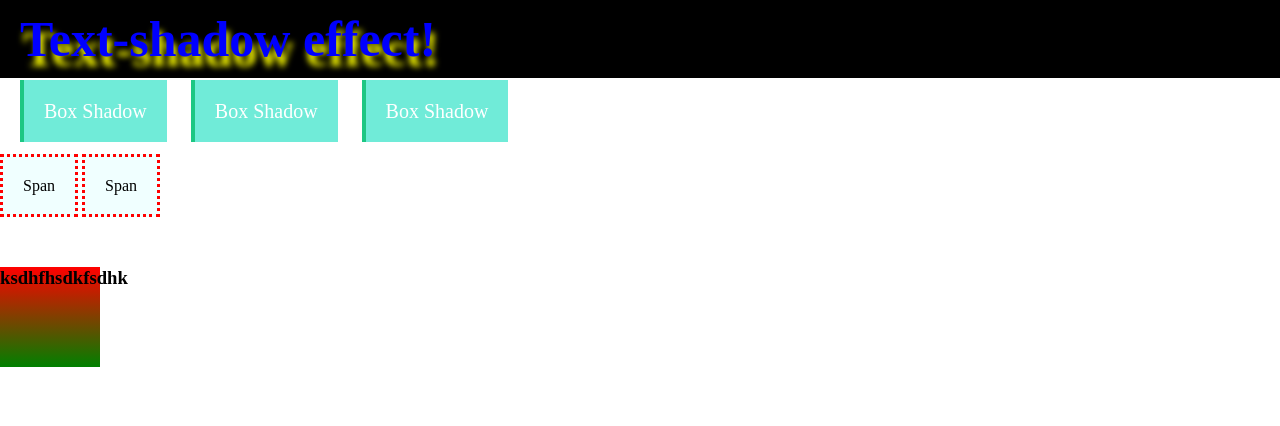
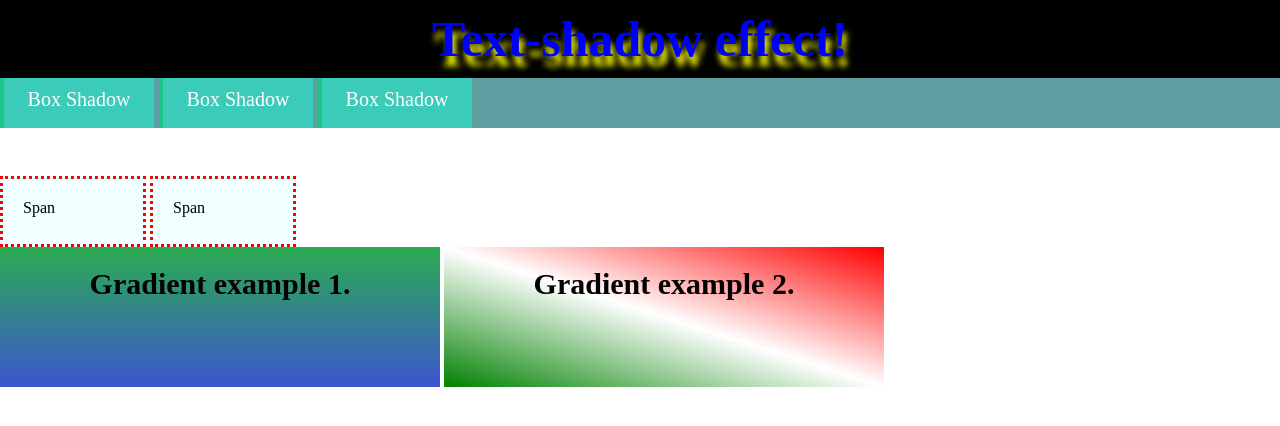
Before and after one commit to scientist3/mcanc2020, a PHP site: page /26dec/index.html in a window 1280 px wide. Shown: the top 426 px of the page. Run offline with PHP 8.4, Linux system fonts and the light colour scheme.

Commit message:
Code refactoring CSS

```diff
--- a/26dec/assets/css/style.css
+++ b/26dec/assets/css/style.css
@@ -4,6 +4,7 @@
 }
 
 h1 {
+  text-align: center;
   color: #0000ff;
   font-size: 50px;
   background-color: black;
@@ -11,33 +12,41 @@ h1 {
   /* padding: 10px 20px 30px 40px; */
   /* text-shadow: 0px 0px yellow; */
   text-shadow: 3px 10px 6px yellow;
-  margin-bottom: 22px;
+}
+.boxes {
+  width: 100%;
+  height: 50px;
+  background-color: cadetblue;
+  font-size: 20px;
+  color: white;
 }
 
-div {
-  width: 120px;
+.box {
+  width: 130px;
   height: 30px;
-  font-size: 20px;
-  color: white;
   background-color: #2be2c5ab;
-  padding: 20px;
-  margin-top: 40px;
-  margin-left: 20px;
+  display: inline-block;
+  padding: 10px;
+  /* margin-top: 40px; */
+  /* margin-left: auto; */
   text-align: center;
-  display: inline;
   border-left: 4px solid rgb(29, 199, 131);
 }
 
-div:hover {
+.box:hover {
   /* background-color: aqua; */
   box-shadow: 10px 10px 11px rgb(194, 41, 79);
 }
 
 span {
+  margin-top: 30px;
+  display: inline-block;
   background-color: azure;
   padding: 20px;
   /* border: 1px solid red; */
   border: 3px dotted red;
+  width: 100px;
+  height: 25px;
 }
 
 span:hover {
@@ -45,9 +54,20 @@ span:hover {
   border-radius: 30px;
 }
 
+h3 {
+  width: 400px;
+  height: 100px;
+  padding: 20px;
+  text-align: center;
+  font-size: 30px;
+  display: inline-block;
+}
+
 .grad {
-  width: 100px;
-  height: 100px;
-  background-image: linear-gradient(red, green);
+  background-image: linear-gradient(rgb(43, 172, 80), rgb(60, 85, 207));
   /* background-image: linear-gradient(to left bottom, red,white, green); */
 }
+
+.grad1 {
+  background-image: linear-gradient(to left bottom, red, white, green);
+}
--- a/26dec/index.html
+++ b/26dec/index.html
@@ -8,21 +8,16 @@
   </head>
   <body>
     <h1>Text-shadow effect!</h1>
-    <div>Box Shadow</div>
-    <div>Box Shadow</div>
-    <div>Box Shadow</div>
-    <br />
-    <br />
-    <br />
+    <div class="boxes">
+      <div class="box">Box Shadow</div>
+      <div class="box">Box Shadow</div>
+      <div class="box">Box Shadow</div>
+    </div>
     <br />
     <span>Span</span>
     <span>Span</span>
-
     <br />
-    <br />
-    <br />
-    <br />
-    <br />
-    <h3 class="grad">ksdhfhsdkfsdhk</h3>
+    <h3 class="grad">Gradient example 1.</h3>
+    <h3 class="grad1">Gradient example 2.</h3>
   </body>
 </html>
```
